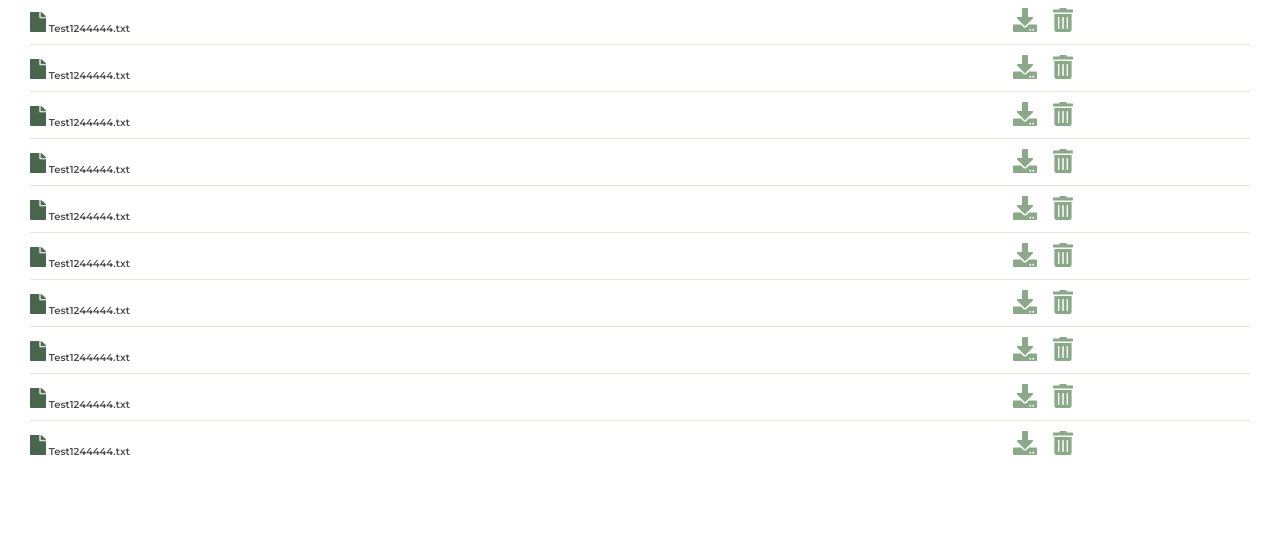
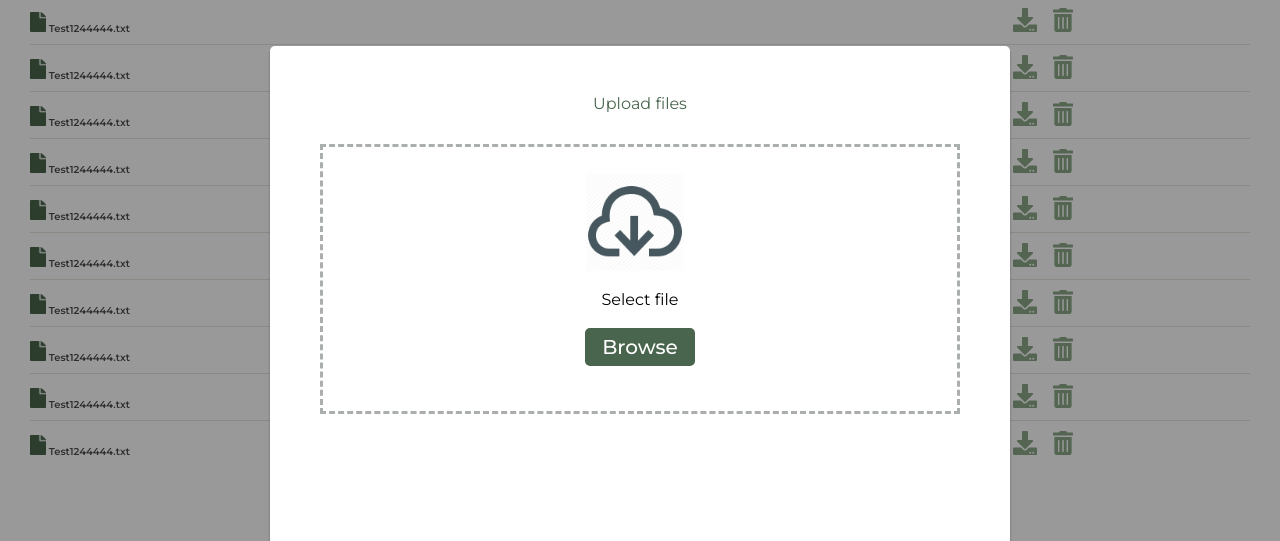
Before and after one commit to sharkoo0/WebTEX, a plain HTML site: page html/myFiles.html in a window 1280 px wide. Both pictures are taken after a click on the button "Upload". Shown: the part 255-796 px from the top of the page. Drawn offline with Linux system fonts and the light colour scheme.

Commit message:
removed br tags

```diff
--- a/css/main.css
+++ b/css/main.css
@@ -77,6 +77,18 @@ header {
     align-content: center;
 }
 
+.wrapper.modal {
+    position: fixed;
+    z-index: 1;
+    width: 100%;
+    height: 100%;
+    background-color: rgb(0, 0, 0);
+    background-color: rgba(0, 0, 0, 0.4);
+    display: none;
+    padding-top: 5%;
+    padding-bottom: 5%;
+}
+
 
 /* Style for myFiles,sharedFiles.html */
 
@@ -86,16 +98,6 @@ header {
     justify-content: normal;
     padding: 30px;
 }
-
-
-/* .wrapper.upload {
-    display: none;
-    flex-flow: row wrap;
-    justify-content: center;
-    align-content: center;
-    padding-top: 100px;
-    padding-bottom: 100px;
-} */
 
 
 /* style for all inputs */
@@ -240,6 +242,11 @@ th {
     width: 100px;
 }
 
+.select-file {
+    padding-top: 20px;
+    padding-bottom: 20px;
+}
+
 .get-file-section {
     padding: 25px 50px 25px 50px;
     display: flex;
--- a/css/myFiles.css
+++ b/css/myFiles.css
@@ -16,6 +16,3 @@
     padding-right: 20%;
     padding-left: 20%;
 }
-
-
-/* Not finished -> have to take from Adi's pull request */
--- a/html/myFiles.html
+++ b/html/myFiles.html
@@ -3,7 +3,6 @@
 
 <head>
     <title>MyCloud</title>
-    <!-- <link rel="stylesheet" type="text/css" href="../css/main.css" /> -->
     <link rel="stylesheet" type="text/css" href="../css/myFiles.css" />
     <script src="../js/myFiles.js" defer></script>
     <script src="../js/uploadButton.js" defer></script>
@@ -30,14 +29,12 @@
         </nav>
     </header>
 
-    <form class="wrapper upload">
+    <form class="wrapper modal">
         <section class="upload-section">
             <h1 class="upload-text">Upload files</h1>
             <section class="get-file-section">
                 <img src="../images/cloud-download.png" class="img-upload" />
-                <br/>
                 <h3 class="select-file">Select file</h3>
-                <br/>
                 <a href="myFiles.html"><button class="br-btn">Browse</button></a>
             </section>
         </section>
```
Also changed, not shown: css/userDetails.css (+1 -12 lines), html/sharedFiles.html (+1 -3 lines), html/userDetails.html (+0 -3 lines).
